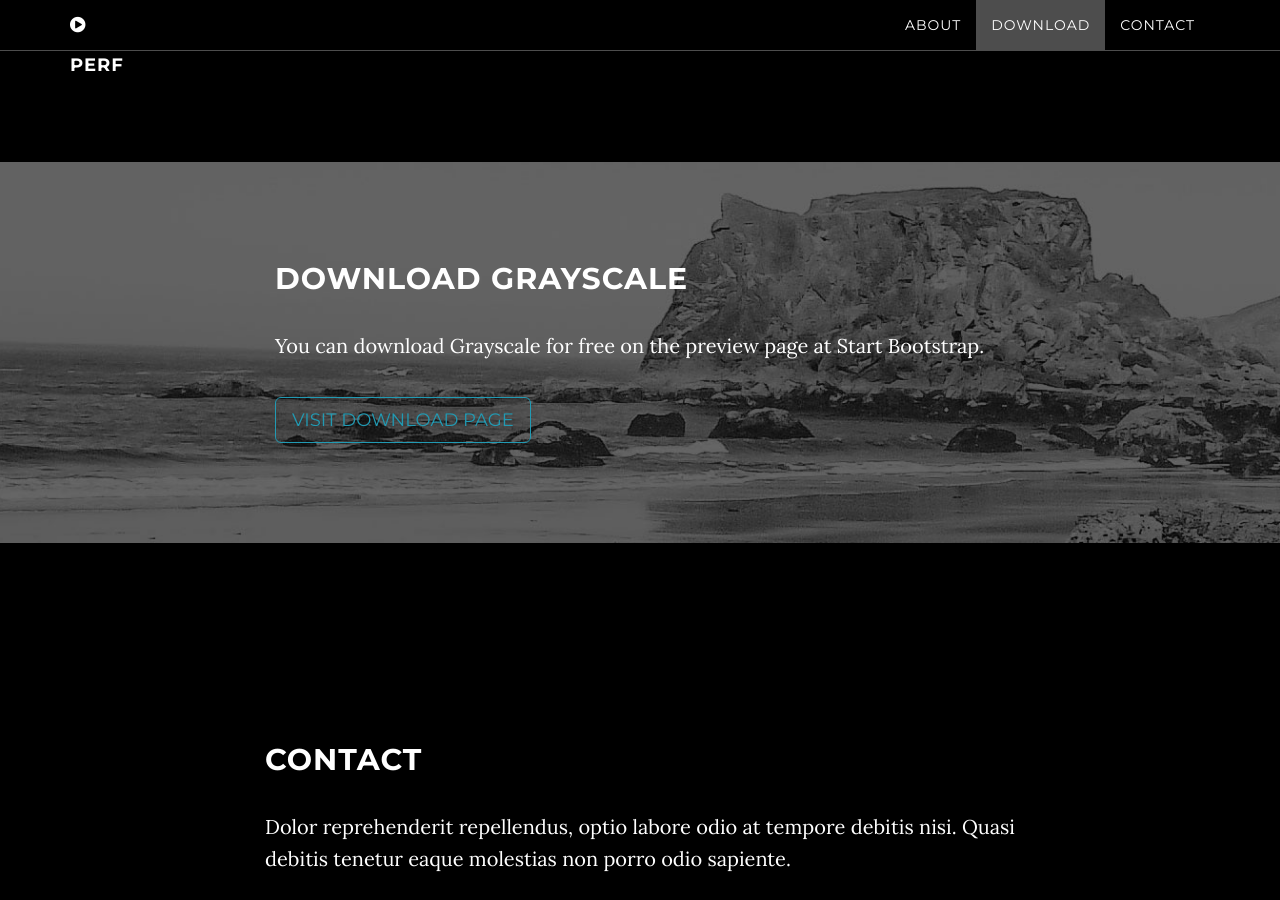
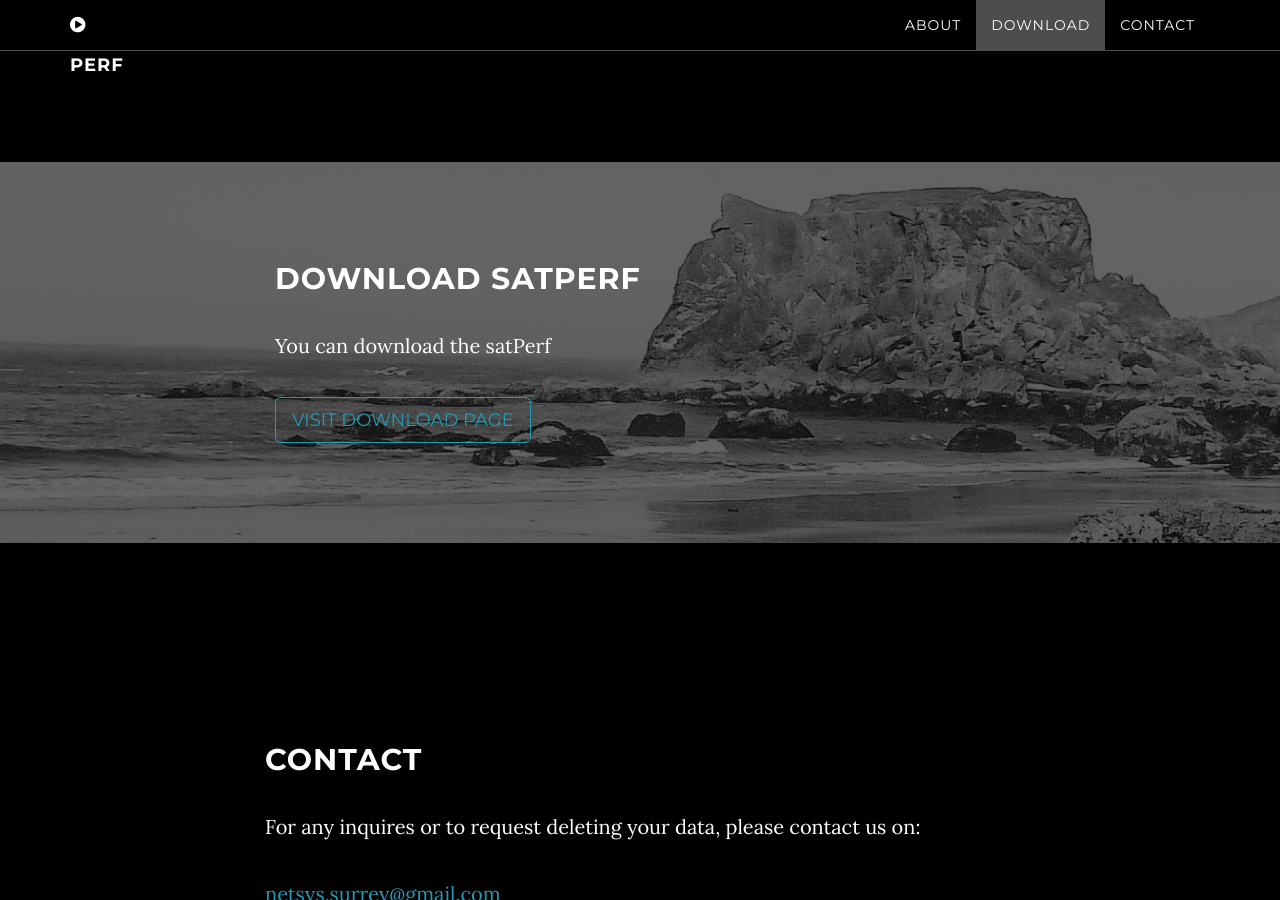
Before and after one commit to socsys/measurements, a Jekyll site: the page built from index.html, in a window 1280 px wide and 900 px high, scrolled down 2470 px. Built offline with Jekyll 4.4.1, drawn with Linux system fonts in a browser that asks for light colours.

Commit message:
add contact

```diff
--- a/_includes/about.html
+++ b/_includes/about.html
@@ -42,7 +42,6 @@
 <br>
 <br>
 <br>
-
         <div class="row">
             <h2>Data Sharing</h2>
             <div class="col-lg-8 col-lg-offset-2">
--- a/_includes/contact.html
+++ b/_includes/contact.html
@@ -3,7 +3,7 @@
         <div class="row">
             <div class="col-lg-8 col-lg-offset-2">
                 <h2>Contact</h2>
-                <p>Dolor reprehenderit repellendus, optio labore odio at tempore debitis nisi. Quasi debitis tenetur eaque molestias non porro odio sapiente.</p>
+                <p>For any inquires or to request deleting your data, please contact us on:</p>
                 <p><a href="mailto:{{ site.email }}">{{ site.email }}</a>
                 </p>
                 <ul class="list-inline banner-social-buttons">
--- a/_includes/download.html
+++ b/_includes/download.html
@@ -3,9 +3,9 @@
         <div class="download-section">
             <div class="container">
                 <div class="col-lg-8 col-lg-offset-2">
-                    <h2>Download Grayscale</h2>
-                    <p>You can download Grayscale for free on the preview page at Start Bootstrap.</p>
-                    <a href="http://startbootstrap.com/template-overviews/grayscale/" class="btn btn-default btn-lg">Visit Download Page</a>
+                    <h2>Download satPerf</h2>
+                    <p>You can download the satPerf</p>
+                    <a href="" class="btn btn-default btn-lg">Visit Download Page</a>
                 </div>
             </div>
         </div>
--- a/_layouts/default.html
+++ b/_layouts/default.html
@@ -9,6 +9,6 @@
     {% include contact.html %}
     {% include map.html %}
     {% include footer.html %}
-    {% include js.html %}
+    <!-- {% include js.html %} -->
     </body>
 </html>
```
